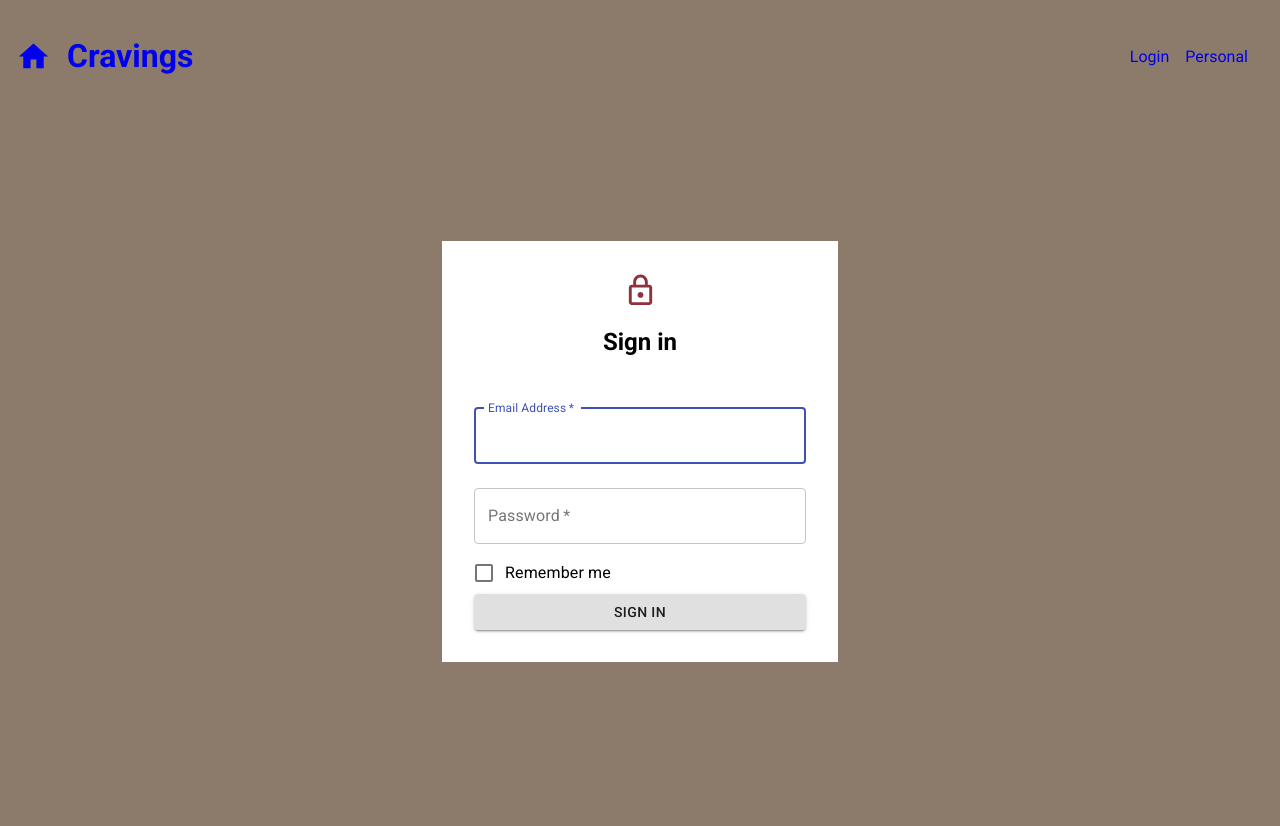
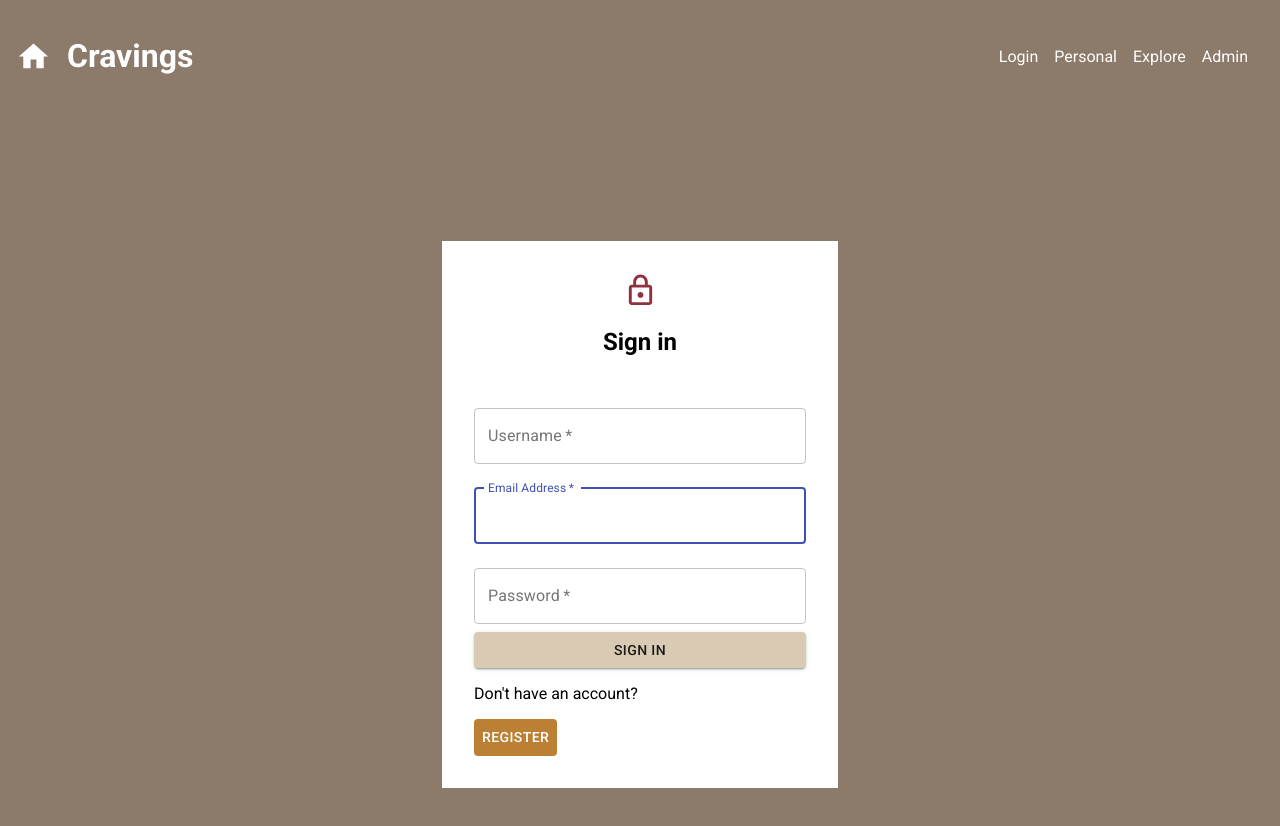
Before and after one commit to lambert-chan/cravings, a React (Create React App) app: page /login in a window 1280 px wide. Shown: the top 826 px of the page. Before the commit the page ends 800 px from the top, so only its background shows below. Built offline with nearby package versions, Linux system fonts and the light colour scheme.

Commit message:
added admin and explore pages, adjusted login and home pages

```diff
--- a/package.json
+++ b/package.json
@@ -5,13 +5,17 @@
   "dependencies": {
     "@material-ui/core": "^4.11.3",
     "@material-ui/icons": "^4.11.2",
+    "@material-ui/lab": "^4.0.0-alpha.57",
     "@testing-library/jest-dom": "^5.11.10",
     "@testing-library/react": "^11.2.5",
     "@testing-library/user-event": "^12.8.3",
+    "axios": "^0.21.1",
     "google-maps-react": "^2.0.6",
+    "moment": "^2.29.1",
     "react": "^17.0.2",
     "react-dom": "^17.0.2",
     "react-google-places-autocomplete": "^3.3.0",
+    "react-moment": "^1.1.1",
     "react-router-dom": "^5.2.0",
     "react-scripts": "4.0.3",
     "web-vitals": "^1.1.1"
--- a/src/App.js
+++ b/src/App.js
@@ -10,6 +10,8 @@ import HomeIcon from '@material-ui/icons/Home'
 import LoginPage from './pages/loginpage'
 import HomePage from './pages/home'
 import PersonalPage from './pages/personal'
+import AdminPage from './pages/adminpage'
+import ExplorePage from './pages/explore'
 
 function App() {
   return (
@@ -27,19 +29,30 @@ function App() {
             <li>
               <Link to="/personal">Personal</Link>
             </li>
+            <li>
+              <Link to="/explore">Explore</Link>
+            </li>
+            <li>
+              <Link to="/admin">Admin</Link>
+            </li>
           </ul>
         </div>
 
-
         <Switch>
           <Route exact path="/">
-            <Home />
+            <HomePage />
           </Route>
           <Route path="/login">
-            <Login />
+            <LoginPage />
           </Route>
           <Route path="/personal">
-            <CreatePage />
+            <PersonalPage />
+          </Route>
+          <Route path="/explore">
+            <ExplorePage />
+          </Route>
+          <Route path="/admin">
+            <AdminPage />
           </Route>
         </Switch>
       </div>
@@ -47,22 +60,4 @@ function App() {
   );
 }
 
-function Home() {
-  return (
-    <HomePage />
-  );
-}
-
-function Login() {
-  return (
-    <LoginPage />
-  );
-}
-
-function CreatePage() {
-  return (
-    <PersonalPage/>
-  );
-}
-
 export default App
--- a/src/index.css
+++ b/src/index.css
@@ -5,6 +5,7 @@
   --bone: #d9cab3;
   --bronze: #bc8034;
   --shadow: #8c7a6b;
+  --button: #1183ca;
 }
 
 body {
@@ -12,6 +13,26 @@ body {
   font-family: 'Roboto';
   background-color: var(--shadow);
   color: white;
+}
+
+.main {
+  display: flex;
+  flex-direction: row;
+  justify-content: space-between;
+  align-content: center;
+}
+
+.main img {
+  height: auto;
+  width: auto;
+}
+
+.main .description {
+  align-self: center;
+}
+
+a {
+  color: inherit
 }
 
 a:visited {
@@ -78,3 +99,20 @@ a:visited {
 .form {
   margin-top: 1rem;
 }
+
+.submit {
+  background-color: var(--bone) !important;
+}
+
+.register {
+  background-color: var(--bronze) !important;
+  color: white !important;
+}
+
+/** MEDIA QUERY **/
+
+@media screen and (max-width: 500px) {
+  .main {
+    flex-direction: column;
+  }
+}
--- /dev/null
+++ b/src/pages/adminpage.js
@@ -0,0 +1,57 @@
+import React from 'react';
+import Container from '@material-ui/core/Container';
+import Table from '@material-ui/core/Table';
+import TableBody from '@material-ui/core/TableBody';
+import TableCell from '@material-ui/core/TableCell';
+import TableContainer from '@material-ui/core/TableContainer';
+import TableHead from '@material-ui/core/TableHead';
+import TableRow from '@material-ui/core/TableRow';
+import Paper from '@material-ui/core/Paper';
+
+function createData(method, endpoint, requests) {
+    return { method, endpoint, requests };
+}
+
+const rows = [
+    createData('PUT', '/API/v1/users/id', 79),
+    createData('GET', '/API/v1/users/id', 145),
+    createData('POST', '/API/v1/users/id', 43),
+    createData('PUT', '/API/v1/lists/id', 79),
+    createData('GET', '/API/v1/lists/id', 145),
+    createData('POST', '/API/v1/lists/id', 43),
+];
+
+class AdminPage extends React.Component {
+
+
+    render() {
+        return (
+            <Container component="main" className="main">
+                <TableContainer component={Paper}>
+                    <Table className="api_table" aria-label="simple table">
+                        <TableHead>
+                            <TableRow>
+                                <TableCell align="center">Method</TableCell>
+                                <TableCell align="center">Endpoint</TableCell>
+                                <TableCell align="center">Requests</TableCell>
+                            </TableRow>
+                        </TableHead>
+                        <TableBody>
+                            {rows.map((row) => (
+                                <TableRow key={row.method + ' ' + row.endpoint}>
+                                    <TableCell align="center" component="th" scope="row">
+                                        {row.method}
+                                    </TableCell>
+                                    <TableCell align="center">{row.endpoint}</TableCell>
+                                    <TableCell align="center">{row.requests}</TableCell>
+                                </TableRow>
+                            ))}
+                        </TableBody>
+                    </Table>
+                </TableContainer>
+            </Container>
+        );
+    }
+}
+
+export default AdminPage
--- /dev/null
+++ b/src/pages/explore.js
@@ -0,0 +1,29 @@
+import React from 'react';
+import Container from '@material-ui/core/Container';
+import Chip from '@material-ui/core/Chip';
+import Rating from '@material-ui/lab/Rating';
+import Card from '@material-ui/core/Card'
+import CardHeader from '@material-ui/core/CardHeader'
+import CardContent from '@material-ui/core/CardContent'
+
+class Explore extends React.Component {
+    render() {
+        return (
+            <Container component="main">
+                <div className="lists">
+                    <h1>Explore</h1>
+                    <Card className="list-card">
+                        <CardHeader title="List Name" subheader="List Description" />
+                        <CardContent>
+                            List
+                            </CardContent>
+                        <Chip label="vancouver" />
+                        <Rating name="read-only" value={2} readOnly />
+                    </Card>
+                </div>
+            </Container>
+        );
+    }
+}
+
+export default Explore
--- a/src/pages/loginpage.js
+++ b/src/pages/loginpage.js
@@ -1,21 +1,109 @@
-import React from 'react';
+import React, { useState } from 'react';
 import Button from '@material-ui/core/Button';
 import TextField from '@material-ui/core/TextField';
-import FormControlLabel from '@material-ui/core/FormControlLabel';
-import Checkbox from '@material-ui/core/Checkbox';
 import LockOutlinedIcon from '@material-ui/icons/LockOutlined';
+import ListAlt from '@material-ui/icons/ListAlt'
 import Container from '@material-ui/core/Container';
-
-
+import moment from 'moment'
 
 function LoginPage() {
+    const initialData = {
+        name: '',
+        email: '',
+        password: '',
+        isAdmin: false,
+    }
+    const [hasAccount, setHasAccount] = useState(true);
+    const [formData, updateFormData] = useState(initialData);
+
+    const handleChange = e => {
+        updateFormData({
+            ...formData,
+            [e.target.name]: e.target.value.trim()
+        })
+    }
+
+    const handleSubmit = e => {
+        e.preventDefault();
+        console.log(formData);
+        var submission_time = moment(e?.timestamp);
+        console.log(submission_time)
+    }
+
     return (
         <Container component="main" maxWidth="xs" className="login-container">
             <div className='paper'>
-
-                <LockOutlinedIcon className='avatar' fontSize="large"/>
+                {hasAccount ?
+                    <>
+                        <LockOutlinedIcon className='avatar' fontSize="large" />
                         <h2>Sign in</h2>
+                        <form className='form' noValidate onSubmit={handleSubmit}>
+                            <TextField
+                                variant="outlined"
+                                margin="normal"
+                                required
+                                fullWidth
+                                id="name"
+                                label="Username"
+                                name="name"
+                                autoFocus
+                                onChange={handleChange}
+                            />
+                            <TextField
+                                variant="outlined"
+                                margin="normal"
+                                required
+                                fullWidth
+                                id="email"
+                                label="Email Address"
+                                name="email"
+                                autoComplete="email"
+                                autoFocus
+                                onChange={handleChange}
+                            />
+                            <TextField
+                                variant="outlined"
+                                margin="normal"
+                                required
+                                fullWidth
+                                name="password"
+                                label="Password"
+                                type="password"
+                                id="password"
+                                autoComplete="current-password"
+                                onChange={handleChange}
+                            />
+                            <Button
+                                type="submit"
+                                fullWidth
+                                variant="contained"
+                                className='submit'
+                            >
+                                Sign In</Button>
+                            <p>Don't have an account?</p>
+                            <Button
+                                type="button"
+                                className='register'
+                                onClick={() => setHasAccount(false)}
+                            >
+                                Register</Button>
+                        </form>
+                    </> :
+                    <>
+                        <ListAlt className='avatar' fontSize="large" />
+                        <h2>Register</h2>
                         <form className='form' noValidate>
+                            <TextField
+                                variant="outlined"
+                                margin="normal"
+                                required
+                                fullWidth
+                                id="name"
+                                label="Username"
+                                name="name"
+                                autoFocus
+                                onChange={handleChange}
+                            />
                             <TextField
                                 variant="outlined"
                                 margin="normal"
@@ -38,19 +126,22 @@ function LoginPage() {
                                 id="password"
                                 autoComplete="current-password"
                             />
-                    <FormControlLabel
-                        control={<Checkbox value="remember" color="primary" />}
-                        label="Remember me"
-                    />
                             <Button
                                 type="submit"
                                 fullWidth
+                                className='register'
+                            >
+                                Register</Button>
+                            <p>Have an account already?</p>
+                            <Button
+                                type="button"
                                 variant="contained"
                                 className='submit'
+                                onClick={() => setHasAccount(true)}
                             >
-                        Sign In
-          </Button>
+                                Sign In</Button>
                         </form>
+                    </>}
             </div>
         </Container>
     );
--- a/src/pages/personal.js
+++ b/src/pages/personal.js
@@ -21,9 +21,7 @@ class PersonalPage extends React.Component {
         const { location } = this.state;
         return (
             <Container component="main" className="main">
-                <Typography component="h1">
-                    Start with a location
-            </Typography>
+                <Typography component="h1">Start with a location</Typography>
                 <div className="autocomplete-container">
                     <GooglePlacesAutocomplete
                         apiKey="AIzaSyB4CuJ2RQrWSSPPA-9w7eZlAUgai2PmZIQ"
```
Also changed, not shown: src/pages/home.js (+9 -6 lines), src/img/person-thinking.png (added), 1 other file (tests, documents, lock files or other folders). Lines whose indentation alone changed are shown as unchanged.
